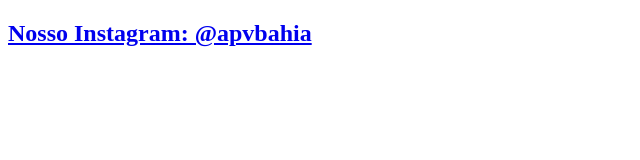
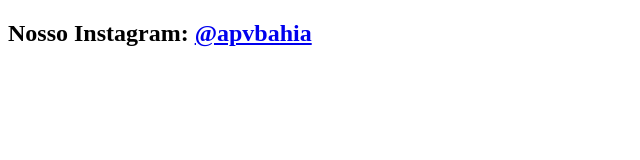
Before and after one commit to rsandrade/apv, a plain HTML site: page index.html in a window 1280 px wide. Shown: the whole page, without its empty margins (0-640 px from the left). Drawn offline with Linux system fonts and the light colour scheme.

Commit message:
Update index.html

```diff
--- a/index.html
+++ b/index.html
@@ -5,6 +5,6 @@
     <title>Aprender, Produzir e Viver</title>
   </head>
   <body>
-    <h2><a href="https://www.instagram.com/apvbahia">Nosso Instagram: @apvbahia</a></h2>
+    <h2>Nosso Instagram: <a href="https://www.instagram.com/apvbahia">@apvbahia</a></h2>
   </body>
 </html>
```
